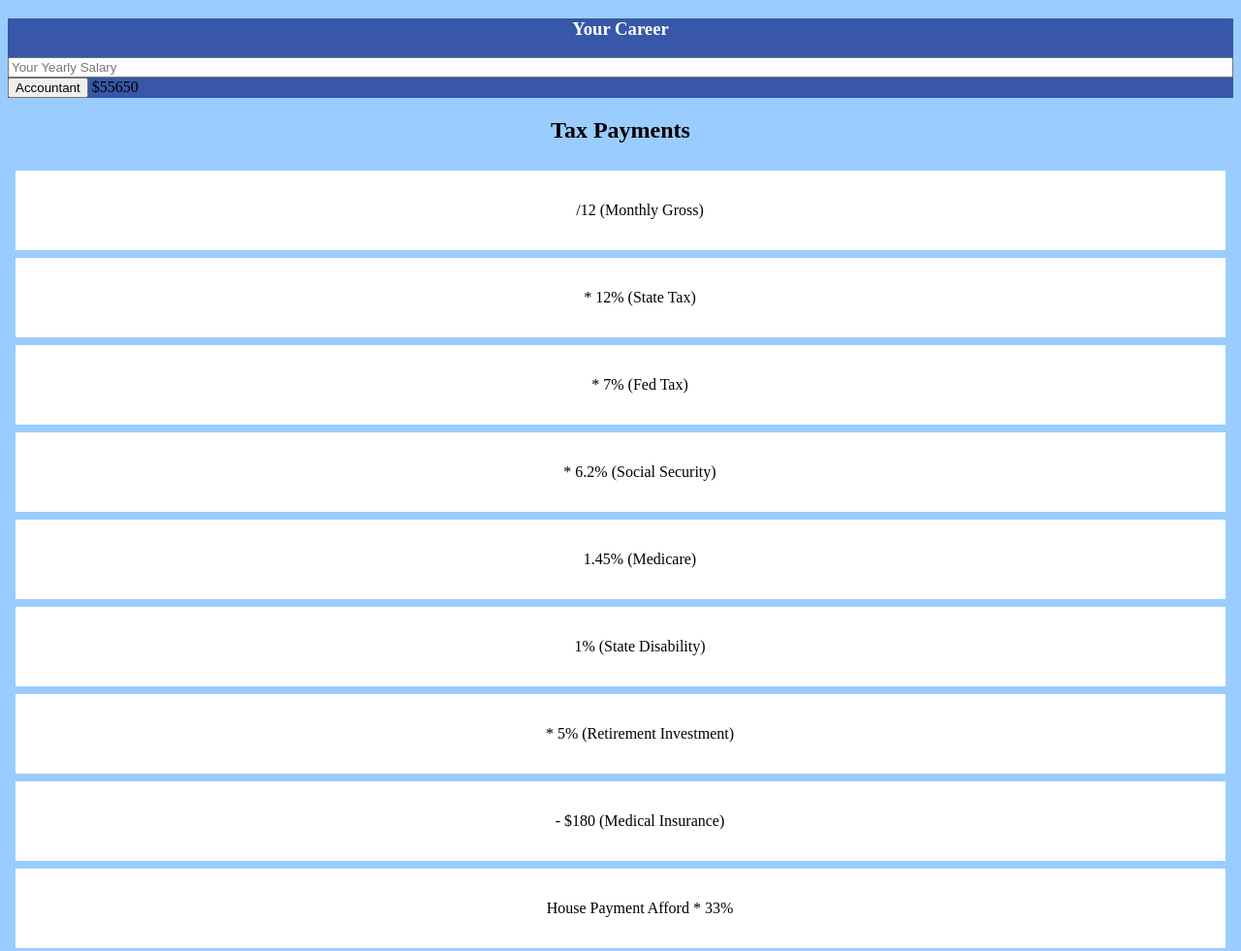
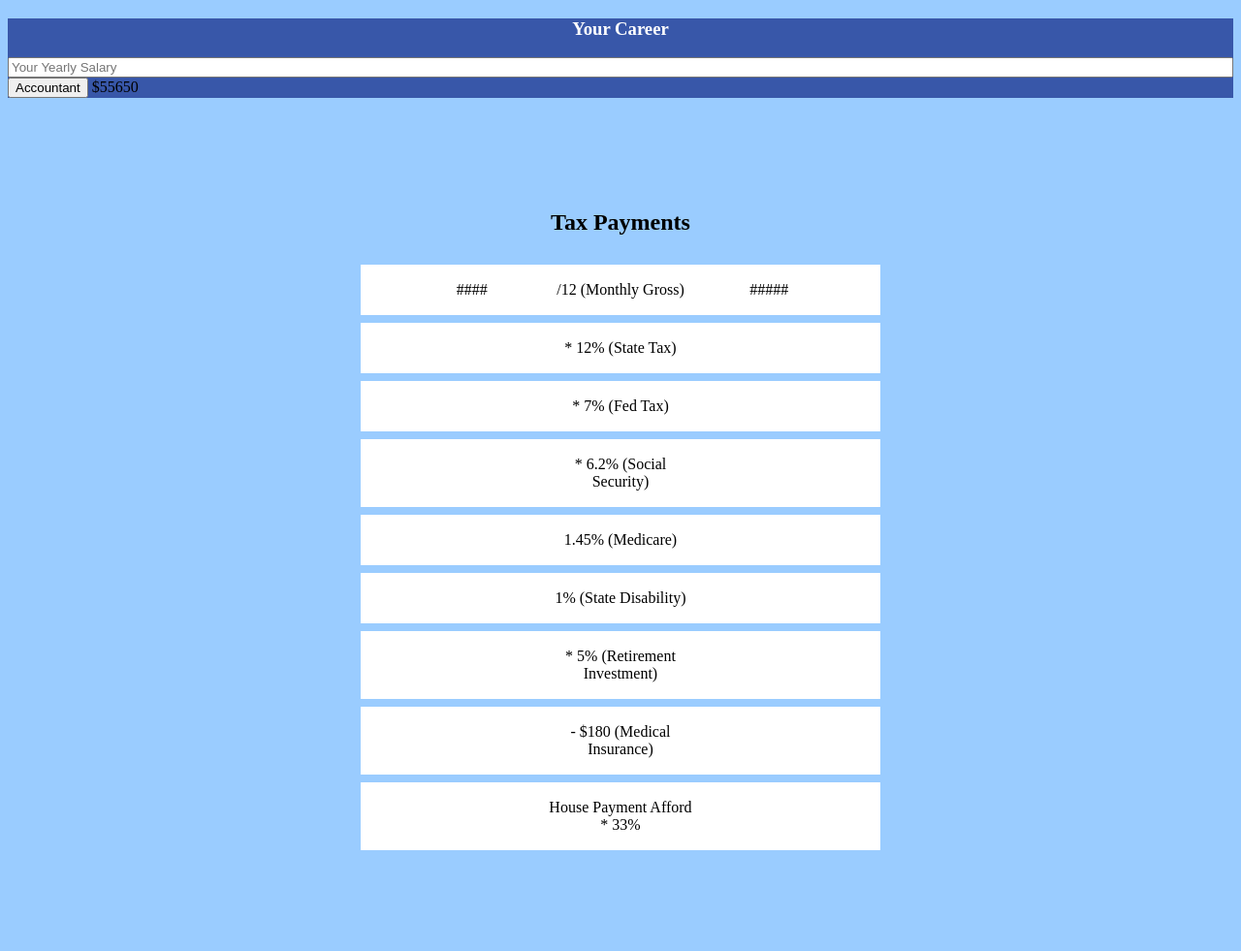
Before and after one commit to Jack-Web-PM/EECU-budget-calculator-, a plain HTML site: page index.html in a window 1280 px wide. Shown: the whole page at 97% size. Drawn offline with Linux system fonts and the light colour scheme.

Commit message:
Cameron Jennings
Worked on the table of values containing the taxes

```diff
--- a/flex.css
+++ b/flex.css
@@ -13,6 +13,19 @@ h1 {
     display: flex;
     justify-content: center;
     color: white;
+}
+
+table {
+    border-collapse: separate;
+    border-spacing: 2px;
+    width: 80%;
+
+}
+
+td {
+    display: table-cell;
+    vertical-align: inherit;
+    unicode-bidi: isolate;
 }
 
 #careerSelect {
@@ -44,7 +57,14 @@ h1 {
 .tax-payments {
     display: flex;
     flex-direction: column;
-    /* trying to make a grid here :( */
+    align-items: center;
+    justify-content: center;
+    width: 55%;
+
+    margin: 7.5%;
+    margin-left: 22.5%;
+    padding: 0;
+    padding-bottom: 5px;
 }
 
 .tax-payments h2 {
@@ -52,3 +72,7 @@ h1 {
     justify-content: center;
     align-items: center;
 }
+
+td.third {
+    width: 30%;
+}
--- a/index.html
+++ b/index.html
@@ -23,74 +23,53 @@
         </section>
         <section class="tax-payments">
             <h2>Tax Payments</h2>
-            <div class="table-container">
-                <div class="tr-div">
-                    <ul>
-                        <li></li>
-                        <li>/12 (Monthly Gross)</li>
-                        <li></li>
-                    </ul>
-                </div>
-                <div class="tr-div">
-                    <ul>
-                        <li></li>
-                        <li>* 12% (State Tax)</li>
-                        <li></li>
-                    </ul>
-                </div>
-
-                <div class="tr-div">
-                    <ul>
-                        <li></li>
-                        <li>* 7% (Fed Tax)</li>
-                        <li></li>
-                    </ul>
-                </div>
-                <div class="tr-div">
-                    <ul>
-                        <li></li>
-                        <li>* 6.2% (Social Security)</li>
-                        <li></li>
-                    </ul>
-                </div>
-                <div class="tr-div">
-                    <ul>
-                        <li></li>
-                        <li>1.45% (Medicare)</li>
-                        <li></li>
-                    </ul>
-                </div>
-
-                <div class="tr-div">
-                    <ul>
-                        <li></li>
-                        <li>1% (State Disability)</li>
-                        <li></li>
-                    </ul>
-                </div>
-                <div class="tr-div">
-                    <ul>
-                        <li></li>
-                        <li>* 5% (Retirement Investment)</li>
-                        <li></li>
-                    </ul>
-                </div>
-                <div class="tr-div">
-                    <ul>
-                        <li></li>
-                        <li>- $180 (Medical Insurance)</li>
-                        <li></li>
-                    </ul>
-                </div>
-                <div class="tr-div">
-                    <ul>
-                        <li></li>
-                        <li>House Payment Afford * 33%</li>
-                        <li></li>
-                    </ul>
-                </div>
-
-            </div>
+            <table class="table-container">
+                <tr class="tr-div">
+                        <td class="third" id="1">####</td>
+                        <td class="third">/12 (Monthly Gross)</td>
+                        <td class="third" id="3">#####</td>
+                </tr>
+                <tr class="tr-div">
+                        <td class="third"></td>
+                        <td class="third">* 12% (State Tax)</td>
+                        <td class="third"></td>
+                </tr>
+                <tr class="tr-div">
+                        <td class="third"></td>
+                        <td class="third">* 7% (Fed Tax)</td>
+                        <td class="third"></td>
+                </tr>
+                <tr class="tr-div">
+                        <td class="third"></td>
+                        <td class="third">* 6.2% (Social Security)</td>
+                        <td class="third"></td>
+                </tr>
+                <tr class="tr-div">
+                        <td class="third"></td>
+                        <td class="third">1.45% (Medicare)</td>
+                        <td class="third"></td>
+                </tr>
+                <tr class="tr-div">
+                        <td class="third"></td>
+                        <td class="third">1% (State Disability)</td>
+                        <td class="third"></td>
+                </tr>
+                <tr class="tr-div">
+                        <td class="third"></td>
+                        <td class="third">* 5% (Retirement Investment)</td>
+                        <td class="third"></td>
+                </tr>
+                <tr class="tr-div">
+                        <td class="third"></td>
+                        <td class="third">- $180 (Medical Insurance)</td>
+                        <td class="third"></td>
+                </tr>
+                <tr class="tr-div">
+                        <td class="third"></td>
+                        <td class="third">House Payment Afford * 33%</td>
+                        <td class="third"></td>
+                </tr>
+            </table>
         </section>
     </article>
 </body>
```
